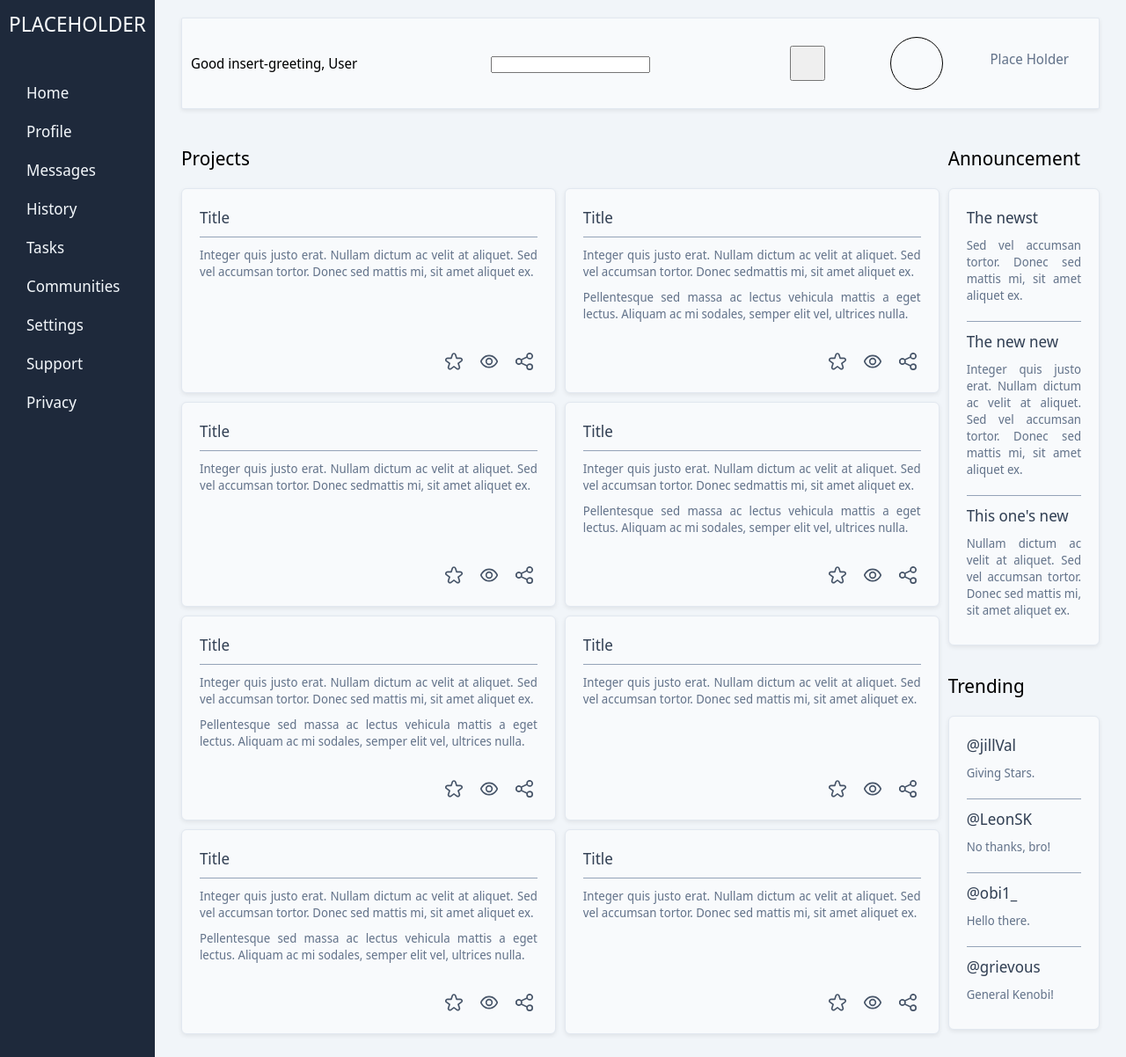
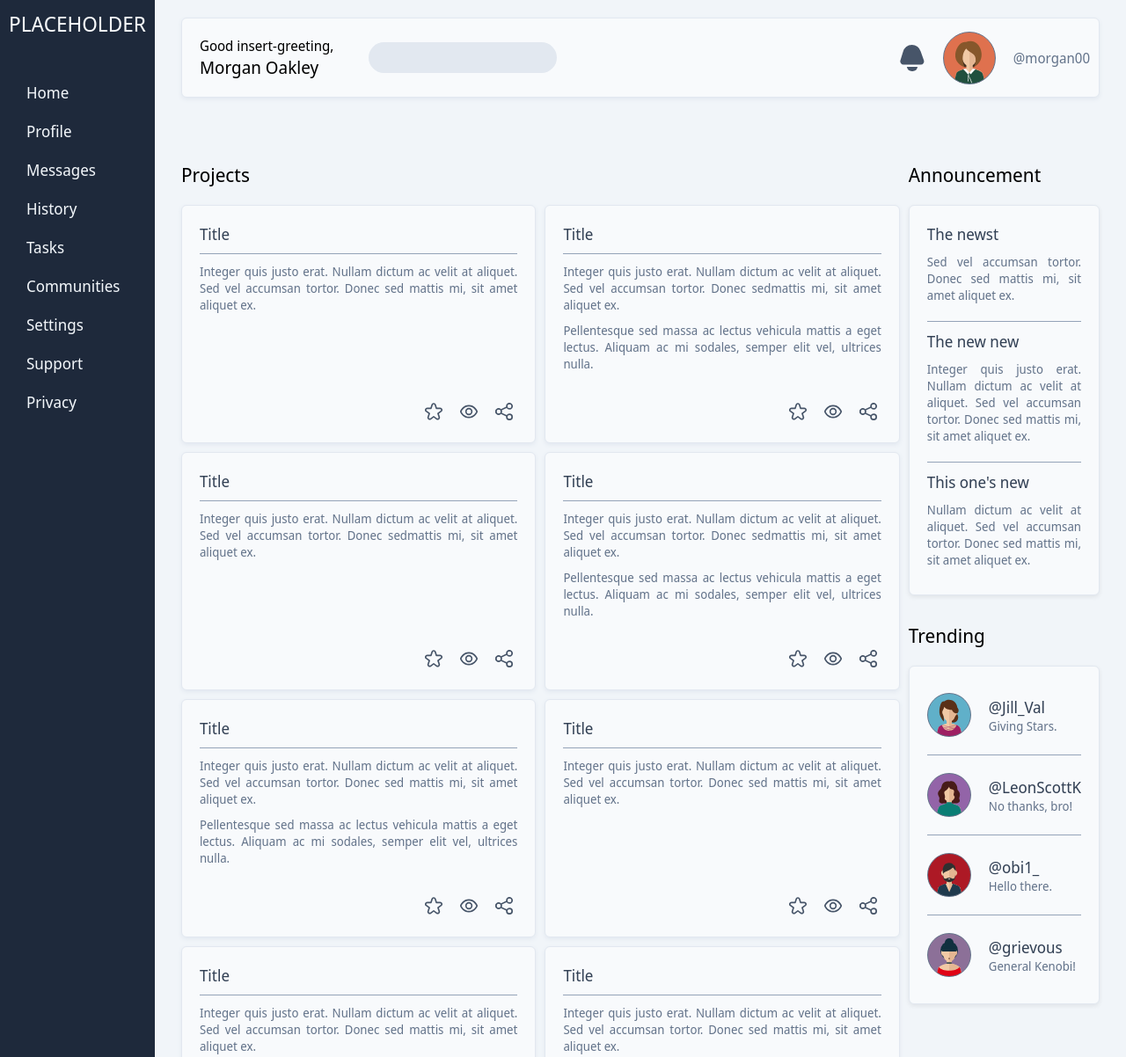
Before and after one commit to dimasjp/odin_admin-dashboard, a plain HTML site: page index.html in a window 1280 px wide. Shown: the top 1202 px of the page at 88% size. Drawn offline with Linux system fonts and the light colour scheme.

Commit message:
Layout improvements

```diff
--- a/index.html
+++ b/index.html
@@ -24,14 +24,22 @@
     </div>
 
     <header class="header">
-        <div class="greet">Good insert-greeting, User</div>
+        <div class="header-nav">
+            <div class="header-nav-left">
+                <div class="greet-space">
+                    <div class="greeting">Good insert-greeting,
+                        <div class="full-name">Morgan Oakley</div>
+                    </div>
+                </div>
                 <div class="search">
-            <input type="text" name="search" id="search">
+                    <input type="text" name="search" id="search" placeholder="">
                 </div>
-        <div class="user">
-            <button class="notif"></button>
+            </div>
+            <div class="header-nav-right">
+                <div class="notif-img"></div>
                 <div class="profile-pic"></div>
-            <p class="user-name">Place Holder</p>
+                <div class="user-name">@morgan00</div>
+            </div>
         </div>
     </header>
 
@@ -164,24 +172,36 @@
             <div class="trends">
                 <div class="section-title trending-head">Trending</div>
                 <div class="trend-card">
-                    <div class="news-item">
-                        <div class="card-title">@jillVal</div>
+                    <div class="trend-info trend-user-1">
+                        <div class="trend-pic"></div>
+                        <div class="trend-account">
+                            <div class="trend-username">@Jill_Val</div>
                             <p>Giving Stars.</p>
                         </div>
+                    </div>
                     <div class="horizontal-bar"></div>
-                    <div class="news-item">
-                        <div class="card-title">@LeonSK</div>
+                    <div class="trend-info trend-user-2">
+                        <div class="trend-pic"></div>
+                        <div class="trend-account">
+                            <div class="trend-username">@LeonScottK</div>
                             <p>No thanks, bro!</p>
                         </div>
+                    </div>
                     <div class="horizontal-bar"></div>
-                    <div class="news-item obi-trend">
-                        <div class="card-title">@obi1_</div>
+                    <div class="trend-info trend-user-3">
+                        <div class="trend-pic"></div>
+                        <div class="trend-account">
+                            <div class="trend-username">@obi1_</div>
                             <p>Hello there.</p>
                         </div>
+                    </div>
                     <div class="horizontal-bar"></div>
-                    <div class="news-item">
-                        <div class="card-title">@grievous</div>
+                    <div class="trend-info trend-user-4">
+                        <div class="trend-pic"></div>
+                        <div class="trend-account">
+                            <div class="trend-username">@grievous</div>
                             <p>General Kenobi!</p>
+                        </div>
                     </div>
                 </div>
             </div>
--- a/style.css
+++ b/style.css
@@ -1,18 +1,6 @@
 @import url("https://fonts.googleapis.com/css2?family=Noto+Sans+Display:wght@300;400;500;700&display=swap");
 
 :root {
-    --teal-50: #F0FDFA;
-    --teal-100: #CCFBF1;
-    --teal-200: #99F6E4;
-    --teal-300: #5EEAD4;
-    --teal-400: #2DD4BF;
-    --teal-500: #14B8A6;
-    --teal-600: #0D9488;
-    --teal-700: #0F766E;
-    --teal-800: #115E59;
-    --teal-900: #134E4A;
-    --light-teal: #2DD4BF;
-    --dark-teal: #0D9488;
     --slate-50: #F8FAFC;
     --slate-100: #F1F5F9;
     --slate-200: #E2E8F0;
@@ -94,37 +82,88 @@ body {
     color: var(--cyan-500);
 }
 
-header {
+.header-nav {
     display: grid;
-    grid-template-columns: 1fr 1fr 1fr;
+    grid-template: max-content / 1fr max-content;
     margin: 20px 30px 10px 30px;
     padding: 10px;
     background-color: var(--slate-50);
     border: 1.5px solid var(--slate-200);
-    justify-content: center;
-    align-items: center;
-    box-shadow: 0px 2px 5px rgba(0, 0, 0, 0.075);
-    border-radius: 2px;
-    position: sticky;
+    box-shadow: 0px 2px 5px var(--slate-200);
+    border-radius: 6px;
 }
 
-.user {
-    display: grid;
-    grid-template-columns: 1fr 1fr 1fr;
-    justify-content: center;
+.header-nav-left {
+    grid-column: 1/2;
+    display: flex;
     align-items: center;
+    gap: 30px;
+}
+
+.greet-space {
+    display: flex;
+    flex-direction: column;
+    padding: 10px;
+}
+
+#search {
+    display: inline-block;
+    border: 0;
+    background-color: var(--slate-200);
+    padding: 0.75em 2em;
+    border-radius: 99em;
+    background-image: url(/resources/search-free-icon-font.svg);
+    background-position: 10px center;
+    background-size: 20px 20px;
+    background-repeat: no-repeat;
+    padding-left: 10px;
+}
+
+#search:focus {
+    outline: 1px solid var(--cyan-700);
+    background-image: none;
+}
+
+#search:valid {
+    background-image: none;
+}
+
+.full-name {
+    font-size: 20px;
+    font-weight: 500;
+}
+
+.header-nav-right {
+    grid-column: 2/3;
+    display: flex;
+    align-items: center;
+    gap: 20px;
 }
 
 .profile-pic {
-    border: solid 1px black;
+    border: solid 1px var(--slate-500);
     height: 60px;
     width: 60px;
     border-radius: 50%;
+    background-image: url(/resources/avatar-svgrepo-com1.svg);
+    cursor: pointer;
 }
 
-.notif {
-    height: 40px;
-    width: 40px;
+.user-name {
+    color: var(--slate-500);
+    cursor: pointer;
+}
+
+.notif-img {
+    align-self: center;
+    justify-self: center;
+    background-position: center;
+    background-repeat: no-repeat;
+    background-size: 30px 30px;
+    height: 30px;
+    width: 30px;
+    background-image: url(/resources/bell-free-icon-font-h.svg);
+    cursor: pointer;
 }
 
 .main-content {
@@ -137,7 +176,8 @@ header {
     gap: 10px;
 }
 
-p {
+.project-card p,
+.news-item p {
     text-align: justify;
     margin-bottom: 10px;
     color: var(--slate-500);
@@ -164,7 +204,7 @@ p {
     background-color: var(--slate-50);
     border: 1.5px solid var(--slate-200);
     gap: 10px;
-    box-shadow: 0px 2px 5px rgba(0, 0, 0, 0.075);
+    box-shadow: 0px 2px 5px var(--slate-200);
     border-radius: 6px;
     padding: 20px;
 }
@@ -228,7 +268,7 @@ p {
     font-size: 18px;
     font-weight: 500;
     margin-bottom: 10px;
-    color: var(--slate-700)
+    color: var(--slate-700);
 }
 
 .news-item {
@@ -236,8 +276,32 @@ p {
     color: var(--slate-600);
 }
 
-.trends .news-item {
+.trend-info {
+    display: flex;
+    align-items: center;
+    gap: 20px;
+    margin: 10px 0 10px 0;
+    cursor: pointer;
+}
 
+.trend-pic {
+    border: solid 1px var(--slate-500);
+    height: 50px;
+    width: 50px;
+    border-radius: 50%;
+}
+
+.trend-username {
+    font-size: 18px;
+    font-weight: 500;
+    color: var(--slate-700);
+}
+
+.trend-info p {
+    text-align: justify;
+    color: var(--slate-500);
+    font-weight: 400;
+    font-size: 14px;
 }
 
 .section-title {
@@ -285,3 +349,19 @@ p {
 .share:hover {
     background-size: 30px 30px;
 }
+
+.trend-user-1 .trend-pic {
+    background-image: url(/resources/avatar-svgrepo-com2.svg);
+}
+
+.trend-user-2 .trend-pic {
+    background-image: url(/resources/avatar-svgrepo-com3.svg);
+}
+
+.trend-user-3 .trend-pic {
+    background-image: url(/resources/avatar-svgrepo-com4.svg);
+}
+
+.trend-user-4 .trend-pic {
+    background-image: url(/resources/avatar-svgrepo-com5.svg);
+}
```
Also changed, not shown: resources/avatar-svgrepo-com1.svg (added), resources/avatar-svgrepo-com2.svg (added), resources/avatar-svgrepo-com3.svg (added), resources/avatar-svgrepo-com4.svg (added), resources/avatar-svgrepo-com5.svg (added), resources/bell-free-icon-font-h.svg (added), resources/bell-free-icon-font.svg (added), resources/search-free-icon-font.svg (added), 1 other file. Lines whose indentation alone changed are shown as unchanged.
